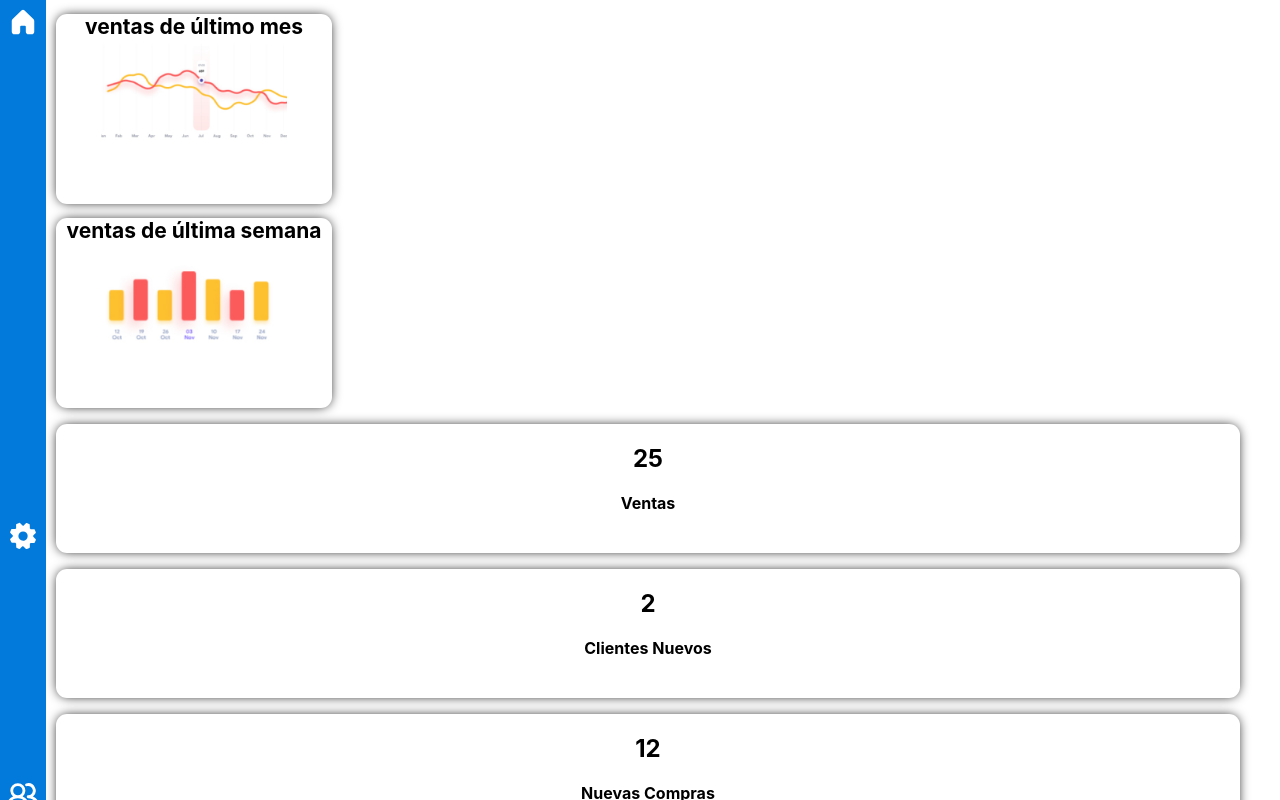
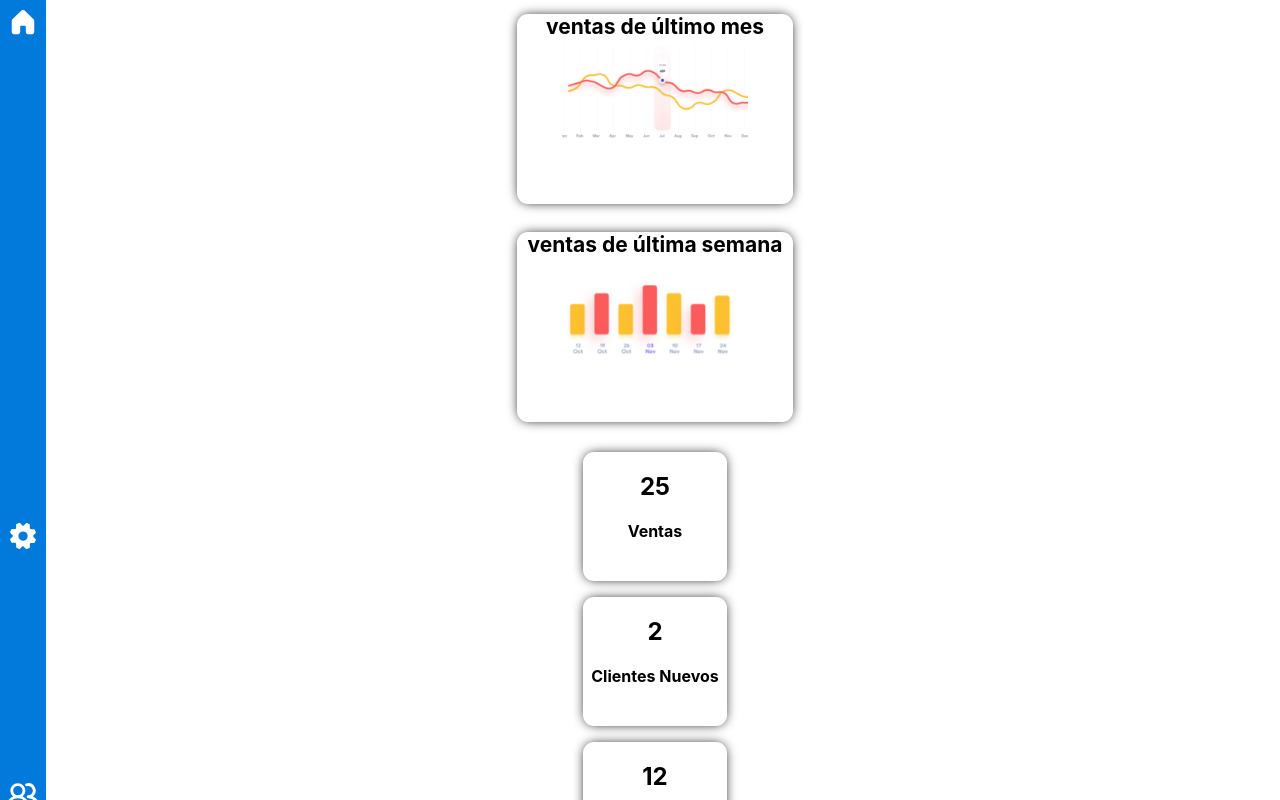
Before and after one commit to No-Country/C2-G20, a React (Create React App) app in the folder frontend/: page /Dashboard/Statitics in a window 1280 px wide. Shown: the top 800 px of the page. Built offline with nearby package versions, Linux system fonts and the light colour scheme; some icons are missing.

Commit message:
cambio de nombre al componente dashboard por dashboardstatitics

```diff
--- /dev/null
+++ b/frontend/src/pages/DashboardStatitics/index.css
@@ -0,0 +1,7 @@
+.dashboard-statitics{
+  display: flex;
+  flex-direction: column;
+  justify-content: flex-start;
+  align-items: center;
+  padding-left: 30px;
+}
--- a/frontend/src/pages/DashboardStatitics/index.js
+++ b/frontend/src/pages/DashboardStatitics/index.js
@@ -1,5 +1,4 @@
-// import "./index.css"
-
+import "./index.css"
 import CardStatitics from "../../components/CardStatitics"
 import ElipseStatitics from "../../components/ElipseStatitics"
 import imageStatiticsMonth from "../../images/estadisticas-mes.png"
@@ -7,7 +6,7 @@ import imageStatiticsWeekly from "../../images/estadisticas-semana.png"
 
 export default function DashboardStatitics() {
   return (
-    <section className="dashboard" style={{ "padding-left": "1em" }}>
+    <section className="dashboard-statitics">
       <CardStatitics title="ventas de último mes" image={imageStatiticsMonth} />
       <CardStatitics
         title="ventas de última semana"
```
